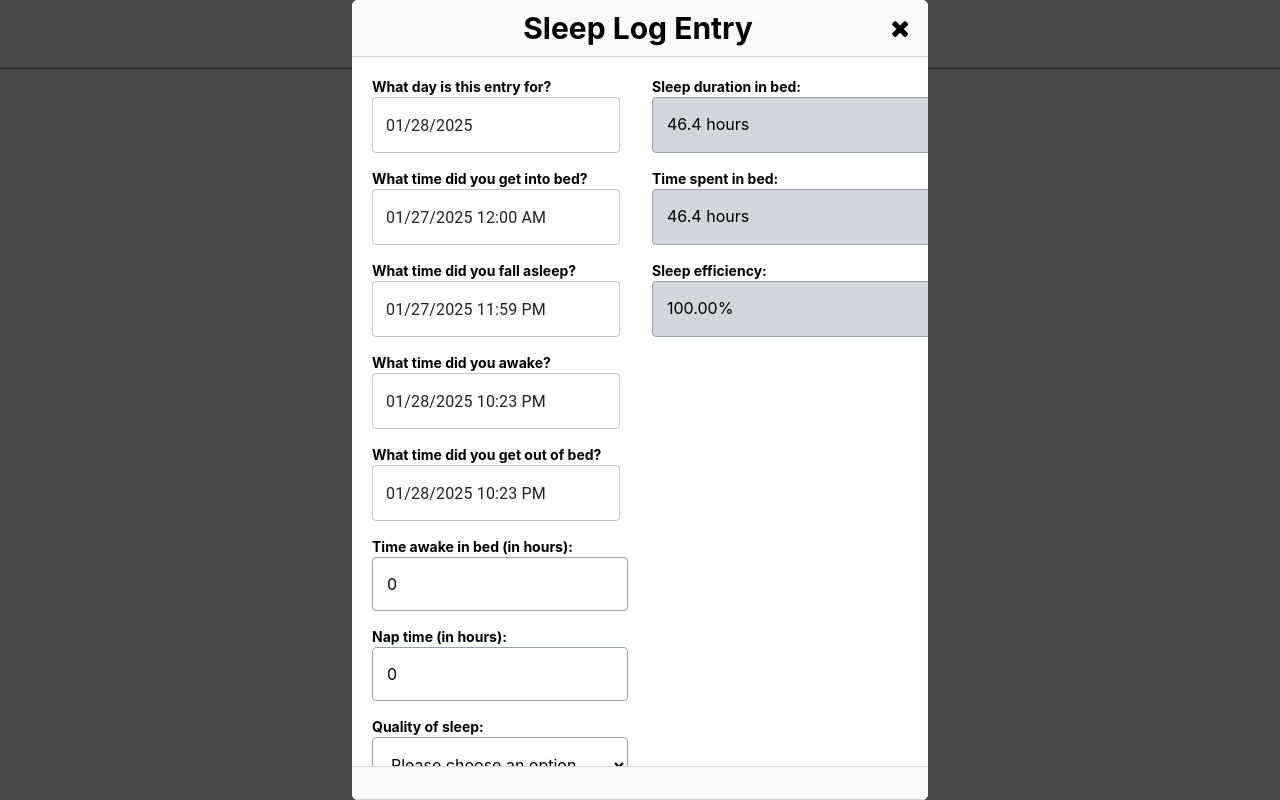
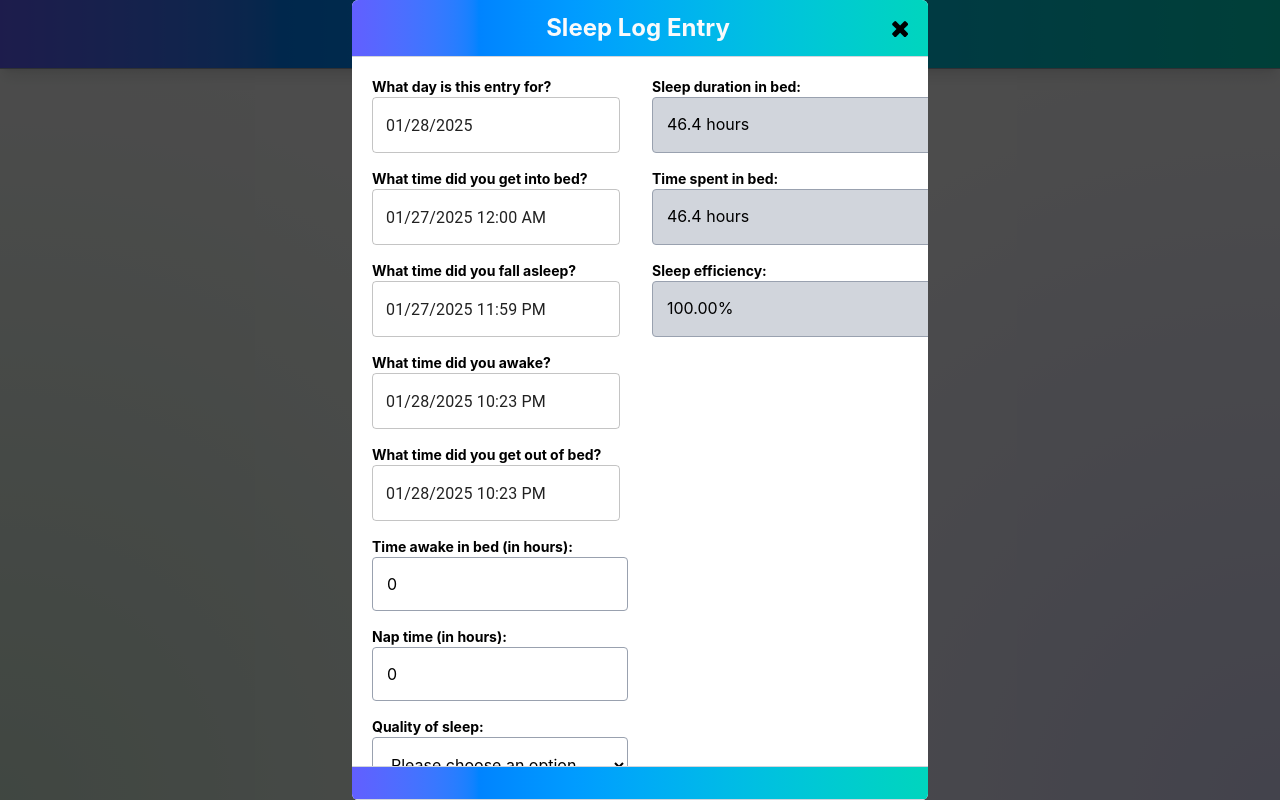
Before and after one commit to mattcarlotta/sleep-log, a React (Vite) app: page / in a window 1280 px wide. Both pictures are taken after a click on the button 1234 px from the left and 754 px from the top of the page. Built offline with nearby package versions, Linux system fonts and the light colour scheme.

Commit message:
refactor: update layout styles

```diff
--- a/src/App.tsx
+++ b/src/App.tsx
@@ -1,3 +1,4 @@
+import SleepIcon from './SleepIcon';
 import SleepLog from './SleepLog';
 
 function App() {
@@ -11,11 +12,12 @@ function App() {
             >
                 Skip to content
             </a>
-            <header id="sleep-log" className="text-center border-b border-gray-500 py-4">
-                <section>
-                    <h1 className="text-3xl font-extrabold xs:text-4xl">Sleep Log</h1>
-                </section>
-            </header>
+            <section className="flex justify-center items-center bg-linear-to-r/decreasing from-indigo-500 to-teal-400 text-gray-50 border-b border-gray-400 py-4 shadow-lg">
+                <header className="flex flex-row space-x-2" id="navbar">
+                    <h1 className="text-3xl font-bold xs:text-4xl">Sleep Log</h1>
+                    <SleepIcon className="h-6 w-6" />
+                </header>
+            </section>
             <main id="main" className="flex flex-wrap space-x-8 justify-center items-center space-y-4 py-10">
                 <SleepLog />
             </main>
--- a/src/NotesIcon.tsx
+++ b/src/NotesIcon.tsx
@@ -3,12 +3,14 @@ export default function NotesIcon({ className }: { className?: string }) {
         <svg className={className} viewBox="2 0 24 24" fill="none" version="1.1" xmlns="http://www.w3.org/2000/svg">
             <title>Notes</title>
             <path
-                d="M9 3V5M12 3V5M15 3V5M13 9H9M15 13H9M8.2 21H15.8C16.9201 21 17.4802 21 17.908 20.782C18.2843 20.5903 18.5903 20.2843 18.782 19.908C19 19.4802 19 18.9201 19 17.8V7.2C19 6.0799 19 5.51984 18.782 5.09202C18.5903 4.71569 18.2843 4.40973 17.908 4.21799C17.4802 4 16.9201 4 15.8 4H8.2C7.0799 4 6.51984 4 6.09202 4.21799C5.71569 4.40973 5.40973 4.71569 5.21799 5.09202C5 5.51984 5 6.07989 5 7.2V17.8C5 18.9201 5 19.4802 5.21799 19.908C5.40973 20.2843 5.71569 20.5903 6.09202 20.782C6.51984 21 7.07989 21 8.2 21Z"
-                stroke="#000000"
+                d="M20 14V7C20 5.34315 18.6569 4 17 4H7C5.34315 4 4 5.34315 4 7V17C4 18.6569 5.34315 20 7 20H13.5M20 14L13.5 20M20 14H15.5C14.3954 14 13.5 14.8954 13.5 16V20"
+                stroke="#000"
                 strokeWidth="2"
                 strokeLinecap="round"
                 strokeLinejoin="round"
             />
+            <path d="M8 8H16" stroke="#000" strokeWidth="2" strokeLinecap="round" strokeLinejoin="round" />
+            <path d="M8 12H12" stroke="#000" strokeWidth="2" strokeLinecap="round" strokeLinejoin="round" />
         </svg>
     );
 }
--- a/src/SleepEntries.tsx
+++ b/src/SleepEntries.tsx
@@ -29,7 +29,7 @@ export default function SleepEntries({ entries, onDeleteEntry, onSetEditForm }:
                 <div className="flex justify-center items-center">
                     <EmptyEntriesIcon className="h-10 w-10 fill-gray-600" />
                 </div>
-                <header>
+                <header id="sleep-entries">
                     <h2 className="text-lg text-center font-bold">No Sleep Entries Found</h2>
                 </header>
                 <p>To add a sleep entry press the plus button below.</p>
@@ -41,10 +41,10 @@ export default function SleepEntries({ entries, onDeleteEntry, onSetEditForm }:
         <>
             {entries.map((entry) => (
                 <div
-                    className="flex flex-col space-y-2 px-4 py-2.5 rounded border border-gray-300 w-64 bg-gray-200 shadow-lg"
+                    className="flex flex-col space-y-2 px-4 py-2.5 rounded bg-orange-800/10 border border-orange-300 w-64 shadow-md"
                     key={entry.id}
                 >
-                    <header className="grid grid-cols-2">
+                    <header id="sleep-entries" className="grid grid-cols-2">
                         <h2 className="text-2xl font-bold">{daysInWeek[dayjs(entry.id).day()]}&nbsp;</h2>
                         <div className="flex items-center justify-end space-x-2">
                             <button
@@ -64,17 +64,18 @@ export default function SleepEntries({ entries, onDeleteEntry, onSetEditForm }:
                                 <DeleteIcon className="h-6 w-6 text-red-500" />
                             </button>
                         </div>
+                        <h3 className="text-lg">{dayjs(entry.id).format('MMM Do')}</h3>
                     </header>
-                    <h3 className="text-lg">{dayjs(entry.id).format('MMM Do')}</h3>
-                    <div className="grid grid-cols-2 gap-x-8 gap-y-3 pt-2 px-4 border-t border-gray-300">
-                        <p>
+                    <div className="h-px border-t border-green-700 pt-2" />
+                    <div className="grid grid-cols-2 gap-x-10 gap-y-4 px-4">
+                        <p className="font-bold">
                             <SleepEfficiencyIcon className="h-10 w-10" />
                             <span className="text-2xl">{Math.floor(entry.sleepEfficiency)}</span>
-                            <sup>{Math.round((entry.sleepEfficiency - Math.floor(entry.sleepEfficiency)) * 100)}%</sup>
+                            <sup>%</sup>
                         </p>
-                        <p>
+                        <p className="font-bold capitalize">
                             <SleepQualityIcon className="h-10 w-10" />
-                            <span className="text-2xl">{entry.sleepQuality}</span>
+                            <span>{entry.sleepQuality}</span>
                         </p>
                         <p>
                             <InBedIcon className="h-10 w-10" />
@@ -117,9 +118,10 @@ export default function SleepEntries({ entries, onDeleteEntry, onSetEditForm }:
                             <sup>hrs</sup>
                         </p>
                     </div>
-                    <div className="space-y-1 px-4">
-                        <NotesIcon className="h-10 w-10" />
-                        <p className="text-sm p-1 h-14 overflow-y-auto bg-gray-300 border border-gray-400 rounded">
+                    <div className="h-px border-t border-green-700 pt-2" />
+                    <div className="flex px-4">
+                        <NotesIcon className="flex-none h-8 w-8" />
+                        <p className="w-full text-sm h-10 overflow-x-auto">
                             {entry.notes.length ? (
                                 <span className="text-black">{entry.notes}</span>
                             ) : (
--- a/src/SleepForm.tsx
+++ b/src/SleepForm.tsx
@@ -83,28 +83,28 @@ export default function SleepLog({ onFormCancel, onSetSleepEntries, isEditing, .
     return createPortal(
         <div className="fixed top-0 right-0 bottom-0 left-0 z-1200">
             <div className="fixed top-0 right-0 bottom-0 left-0 z-[-1] flex items-center justify-center bg-black/70" />
-            <div className="h-full flex justify-center items-center overflow-y-auto">
+            <div className="h-full flex justify-center items-center">
                 <dialog
                     className="relative z-50 flex flex-col max-w-xl h-full max-h-full overflow-y-auto sm:h-auto sm:m-4 sm:rounded-md"
                     aria-modal="true"
                 >
-                    <div className="flex flex-row items-center border-b border-gray-300 bg-gray-50">
+                    <div className="flex flex-row items-center border-b border-gray-300 bg-linear-to-r/decreasing from-indigo-500 to-teal-400">
                         <div className="h-14 p-4 w-14" />
-                        <header className="flex-1 py-2">
-                            <h2 className="text-3xl font-bold text-center">Sleep Log Entry</h2>
+                        <header id="sleep-log-form" className="flex-1 py-2">
+                            <h2 className="text-2xl text-center text-gray-50 font-bold">Sleep Log Entry</h2>
                         </header>
                         <div className="flex justify-end rounded-full w-14 mr-1">
                             <button
                                 type="button"
                                 title="Cancel"
-                                className="cursor-pointer rounded p-3 transition-all hover:bg-gray-300"
+                                className="cursor-pointer rounded p-3 transition-all hover:bg-black/30 hover:text-red-500"
                                 onClick={onFormCancel}
                             >
                                 <CancelIcon className="h-6 w-6" />
                             </button>
                         </div>
                     </div>
-                    <div className="flex-1 space-y-5 overflow-y-auto bg-gray-50 p-5 relative !overflow-x-hidden !bg-white sm:h-auto">
+                    <div className="flex-1 space-y-5 overflow-y-auto bg-gray-50 p-5 relative overflow-x-hidden bg-white sm:h-auto">
                         <div className="grid grid-cols-2 gap-x-6">
                             <form onSubmit={handleFormSubmit} className="space-y-4">
                                 <div>
@@ -236,7 +236,7 @@ export default function SleepLog({ onFormCancel, onSetSleepEntries, isEditing, .
                             </div>
                         </div>
                     </div>
-                    <div className="flex flex-initial border-t border-b border-gray-300 bg-gray-50 p-4" />
+                    <div className="flex flex-initial border-t border-b border-gray-300 bg-linear-to-r/decreasing from-indigo-500 to-teal-400 p-4" />
                 </dialog>
             </div>
         </div>,
--- /dev/null
+++ b/src/SleepIcon.tsx
@@ -0,0 +1,13 @@
+export default function SleepIcon({ className }: { className?: string }) {
+    return (
+        <svg className={className} viewBox="0 0 16 16" version="1.1" xmlns="http://www.w3.org/2000/svg">
+            <title>Sleep Icon</title>
+            <g stroke="none" strokeWidth="1" fill="none" fillRule="evenodd">
+                <g transform="translate(0.000000, 1.000000)" fill="currentColor">
+                    <path d="M7.953,13 L1.027,13 C0.65,13 0.311,12.769 0.16,12.411 C0.009,12.053 0.076,11.636 0.328,11.348 L5.859,4.973 L0.988,4.973 C0.465,4.973 -2.27373675e-13,4.572 -2.27373675e-13,4.028 C-2.27373675e-13,3.483 0.425,3.043 0.947,3.043 L7.973,3.043 C8.347,3.043 8.689,3.273 8.839,3.632 C8.989,3.991 8.924,4.406 8.671,4.695 L3.179,11.082 L7.952,11.082 C8.475,11.082 8.899,11.471 8.899,12.015 C8.9,12.559 8.477,13 7.953,13 L7.953,13 Z" />
+                    <path d="M15.755,7.935 L9.701,7.935 C9.447,7.935 9.219,7.783 9.115,7.544 C9.011,7.307 9.053,7.027 9.222,6.833 L14.338,0.964 L9.338,0.964 C8.984,0.964 9.02,0.034 9.373,0.034 L15.471,0.034 C15.724,0.034 15.917,0.151 16.021,0.388 C16.126,0.625 16.083,0.905 15.914,1.1 L10.88,6.963 L15.755,6.963 C16.109,6.964 16.109,7.935 15.755,7.935 L15.755,7.935 Z" />
+                </g>
+            </g>
+        </svg>
+    );
+}
--- a/src/index.css
+++ b/src/index.css
@@ -19,7 +19,10 @@
 
     /* color-scheme: light dark; */
     color: var(--foreground);
-    background: var(--background);
+    /* background: var(--background); */
+    background-image: radial-gradient(circle at 0 100%, #d8eedc, #fff0 50%),
+        radial-gradient(circle at 100% 100%, #e2e1ff, #fff0 50%);
+    height: 100vh;
 
     font-synthesis: none;
     text-rendering: optimizeLegibility;
```
